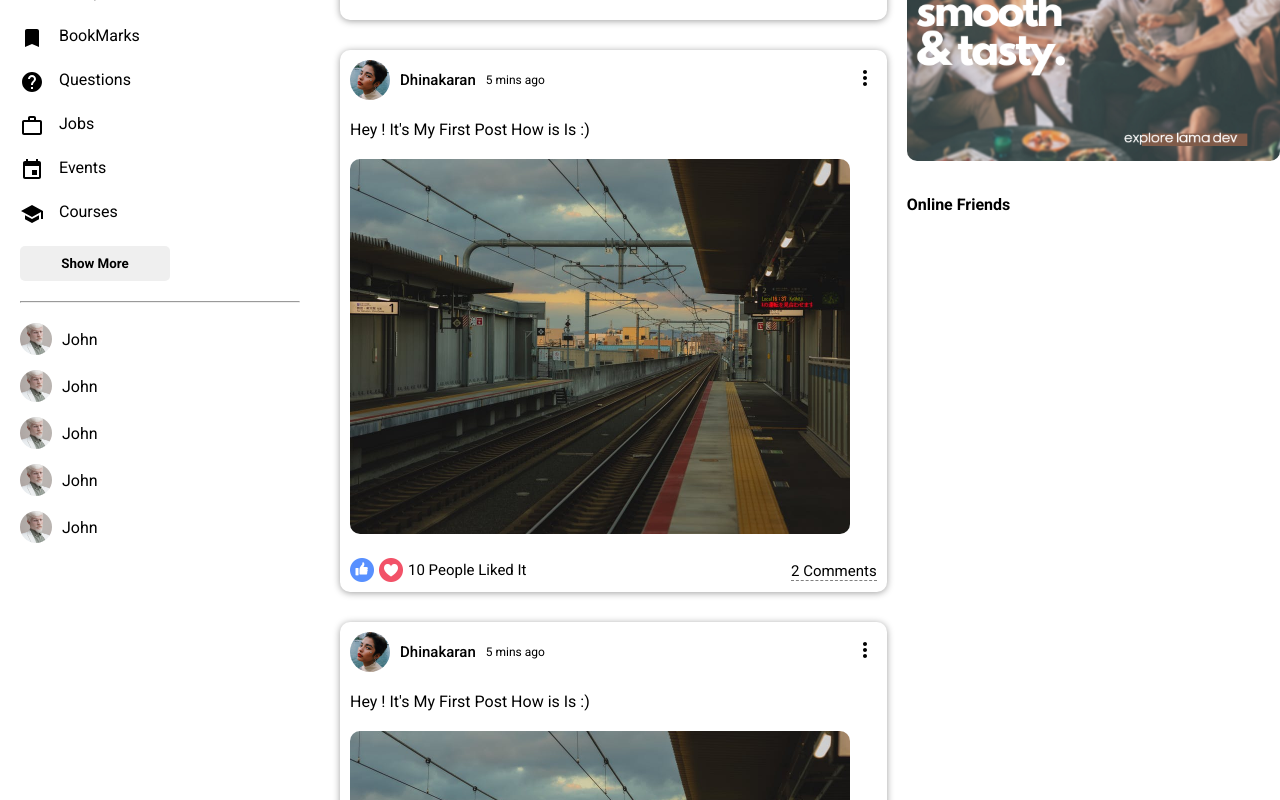
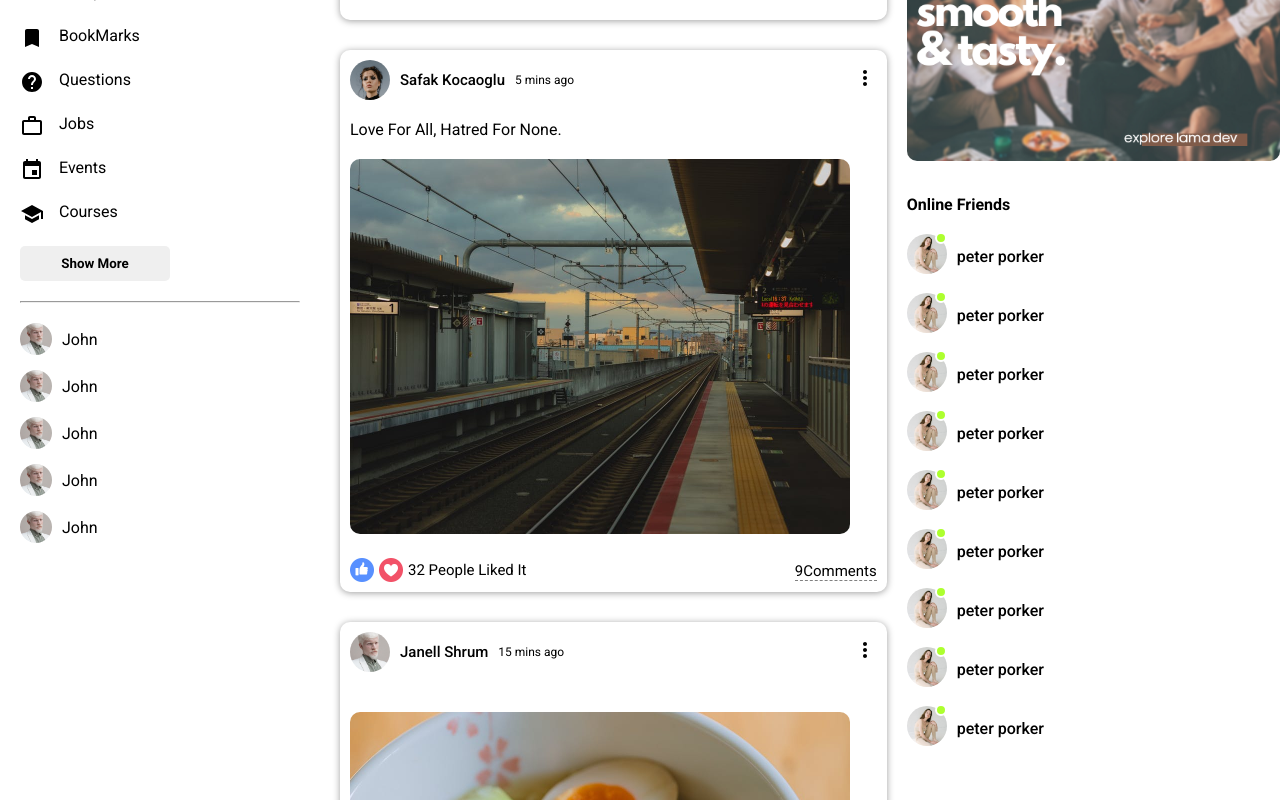
Before and after one commit to DhinakaranS-75/social-media75, a React (Create React App) app in the folder front-end/: page / in a window 1280 px wide. Shown: the part 220-1020 px from the top of the page. Built offline with nearby package versions, Linux system fonts and the light colour scheme.

Commit message:
right bar code

```diff
--- a/front-end/src/components/feed/Feed.jsx
+++ b/front-end/src/components/feed/Feed.jsx
@@ -2,20 +2,16 @@
 import "./feed.css";
 import Share from "../share/Share";
 import Post from "../post/Post";
+import { Posts } from "../../dummyData";
 
 export default function Feed() {
   return (
     <div className="feed">
       <div className="feedWarpper">
         <Share />
-        <Post />
-        <Post />
-        <Post />
-        <Post />
-        <Post />
-        <Post />
-        <Post />
-        <Post />
+        {Posts.map((p) => (
+          <Post key={p.id} post={p} />
+        ))}
       </div>
     </div>
   );
--- a/front-end/src/components/leftbar/leftbar.css
+++ b/front-end/src/components/leftbar/leftbar.css
@@ -2,6 +2,7 @@
   flex: 3;
   height: calc(100vh - 50px);
   overflow-y: scroll;
+  position: sticky;
 }
 
 ::-webkit-scrollbar {
--- a/front-end/src/components/post/Post.jsx
+++ b/front-end/src/components/post/Post.jsx
@@ -1,8 +1,9 @@
 import React from "react";
 import "./post.css";
 import MoreVertIcon from "@mui/icons-material/MoreVert";
+import { Users } from "../../dummyData";
 
-export default function Post() {
+export default function Post({ post }) {
   return (
     <div className="post">
       <div className="postWarapper">
@@ -10,11 +11,13 @@
           <div className="postTopLeft">
             <img
               className="postProfileImg"
-              src="/assets/person/4.jpeg"
+              src={Users.filter((u) => u.id === post.userId)[0].profilePicture}
               alt=""
             />
-            <span className="postUserame">Dhinakaran</span>
-            <span className="postData">5 mins ago</span>
+            <span className="postUserame">
+              {Users.filter((u) => u.id === post.userId)[0].username}
+            </span>
+            <span className="postData">{post.date}</span>
           </div>
           <div className="postTopRight">
             <MoreVertIcon />
@@ -22,18 +25,18 @@
         </div>
         <div className="postCenter">
           <span className="postText">
-            Hey ! It's My First Post How is Is :)
-            <img className="postImg" src="/assets/post/1.jpeg" alt="" />
+            {post?.desc}
+            <img className="postImg" src={post.photo} alt="" />
           </span>
         </div>
         <div className="postBottom">
           <div className="postBottomLeft">
             <img className="likeIcon" src="/assets/like.png" alt="" />
             <img className="likeIcon" src="/assets/heart.png" alt="" />
-            <span className="postLikeCouter">10 People Liked It</span>
+            <span className="postLikeCouter">{post.like} People Liked It</span>
           </div>
           <div className="postBottomRight">
-            <span className="postCommentText">2 Comments</span>
+            <span className="postCommentText">{post.comment}Comments</span>
           </div>
         </div>
       </div>
--- a/front-end/src/components/rightbar/Rightbar.jsx
+++ b/front-end/src/components/rightbar/Rightbar.jsx
@@ -13,6 +13,107 @@
         </div>
         <img className="rightbarAd" src="assets/ad.png" alt="" />
         <h4 className="rightbarTitle">Online Friends</h4>
+        <ul className="rightbarFriendList">
+          <li className="rightbarFriend">
+            <div className="rightbarProfileImgContainer">
+              <img
+                src="/assets/person/5.jpeg"
+                alt=""
+                className="rightbarProfileImg"
+              />
+              <span className="rightbarOnline"></span>
+            </div>
+            <span className="rightbarUsername">peter porker</span>
+          </li>
+          <li className="rightbarFriend">
+            <div className="rightbarProfileImgContainer">
+              <img
+                src="/assets/person/5.jpeg"
+                alt=""
+                className="rightbarProfileImg"
+              />
+              <span className="rightbarOnline"></span>
+            </div>
+            <span className="rightbarUsername">peter porker</span>
+          </li>
+          <li className="rightbarFriend">
+            <div className="rightbarProfileImgContainer">
+              <img
+                src="/assets/person/5.jpeg"
+                alt=""
+                className="rightbarProfileImg"
+              />
+              <span className="rightbarOnline"></span>
+            </div>
+            <span className="rightbarUsername">peter porker</span>
+          </li>
+          <li className="rightbarFriend">
+            <div className="rightbarProfileImgContainer">
+              <img
+                src="/assets/person/5.jpeg"
+                alt=""
+                className="rightbarProfileImg"
+              />
+              <span className="rightbarOnline"></span>
+            </div>
+            <span className="rightbarUsername">peter porker</span>
+          </li>
+          <li className="rightbarFriend">
+            <div className="rightbarProfileImgContainer">
+              <img
+                src="/assets/person/5.jpeg"
+                alt=""
+                className="rightbarProfileImg"
+              />
+              <span className="rightbarOnline"></span>
+            </div>
+            <span className="rightbarUsername">peter porker</span>
+          </li>
+          <li className="rightbarFriend">
+            <div className="rightbarProfileImgContainer">
+              <img
+                src="/assets/person/5.jpeg"
+                alt=""
+                className="rightbarProfileImg"
+              />
+              <span className="rightbarOnline"></span>
+            </div>
+            <span className="rightbarUsername">peter porker</span>
+          </li>
+          <li className="rightbarFriend">
+            <div className="rightbarProfileImgContainer">
+              <img
+                src="/assets/person/5.jpeg"
+                alt=""
+                className="rightbarProfileImg"
+              />
+              <span className="rightbarOnline"></span>
+            </div>
+            <span className="rightbarUsername">peter porker</span>
+          </li>
+          <li className="rightbarFriend">
+            <div className="rightbarProfileImgContainer">
+              <img
+                src="/assets/person/5.jpeg"
+                alt=""
+                className="rightbarProfileImg"
+              />
+              <span className="rightbarOnline"></span>
+            </div>
+            <span className="rightbarUsername">peter porker</span>
+          </li>
+          <li className="rightbarFriend">
+            <div className="rightbarProfileImgContainer">
+              <img
+                src="/assets/person/5.jpeg"
+                alt=""
+                className="rightbarProfileImg"
+              />
+              <span className="rightbarOnline"></span>
+            </div>
+            <span className="rightbarUsername">peter porker</span>
+          </li>
+        </ul>
       </div>
     </div>
   );
--- a/front-end/src/components/rightbar/rightbar.css
+++ b/front-end/src/components/rightbar/rightbar.css
@@ -28,6 +28,10 @@
   margin: 30px 0;
 }
 
+.rightbarTitle {
+  margin-bottom: 20px;
+}
+
 .rightbarProfileImgContainer {
   margin-right: 10px;
   position: relative;
@@ -47,3 +51,43 @@
   border-color: green;
   position: absolute;
 }
+
+.rightbarFriendList {
+  padding: 0;
+  margin: 0;
+  list-style: none;
+}
+
+.rightbarFriend {
+  display: flex;
+  align-items: center;
+  margin-bottom: 15px;
+}
+
+.rightbarProfileImgContainer {
+  margin-right: 10px;
+  position: relative;
+  cursor: pointer;
+}
+
+.rightbarProfileImg {
+  width: 40px;
+  height: 40px;
+  border-radius: 50%;
+  object-fit: cover;
+}
+
+.rightbarOnline {
+  width: 12px;
+  height: 12px;
+  border-radius: 50%;
+  background-color: greenyellow;
+  position: absolute;
+  top: -2px;
+  right: 0;
+  border: 2px solid white;
+}
+
+.rightbarUsername {
+  font-weight: 500;
+}
--- /dev/null
+++ b/front-end/src/dummyData.js
@@ -0,0 +1,139 @@
+export const Users = [
+  {
+    id: 1,
+    profilePicture: "assets/person/1.jpeg",
+    username: "Safak Kocaoglu",
+  },
+  {
+    id: 2,
+    profilePicture: "assets/person/2.jpeg",
+    username: "Janell Shrum",
+  },
+  {
+    id: 3,
+    profilePicture: "assets/person/3.jpeg",
+    username: "Alex Durden",
+  },
+  {
+    id: 4,
+    profilePicture: "assets/person/4.jpeg",
+    username: "Dora Hawks",
+  },
+  {
+    id: 5,
+    profilePicture: "assets/person/5.jpeg",
+    username: "Thomas Holden",
+  },
+  {
+    id: 6,
+    profilePicture: "assets/person/6.jpeg",
+    username: "Shirley Beauchamp",
+  },
+  {
+    id: 7,
+    profilePicture: "assets/person/7.jpeg",
+    username: "Travis Bennett",
+  },
+  {
+    id: 8,
+    profilePicture: "assets/person/8.jpeg",
+    username: "Kristen Thomas",
+  },
+  {
+    id: 9,
+    profilePicture: "assets/person/9.jpeg",
+    username: "Gary Duty",
+  },
+  {
+    id: 10,
+    profilePicture: "assets/person/10.jpeg",
+    username: "Safak Kocaoglu",
+  },
+];
+
+export const Posts = [
+  {
+    id: 1,
+    desc: "Love For All, Hatred For None.",
+    photo: "assets/post/1.jpeg",
+    date: "5 mins ago",
+    userId: 1,
+    like: 32,
+    comment: 9,
+  },
+  {
+    id: 2,
+    photo: "assets/post/2.jpeg",
+    date: "15 mins ago",
+    userId: 2,
+    like: 2,
+    comment: 1,
+  },
+  {
+    id: 3,
+    desc: "Every moment is a fresh beginning.",
+    photo: "assets/post/3.jpeg",
+    date: "1 hour ago",
+    userId: 3,
+    like: 61,
+    comment: 2,
+  },
+  {
+    id: 4,
+    photo: "assets/post/4.jpeg",
+    date: "4 hours ago",
+    userId: 4,
+    like: 7,
+    comment: 3,
+  },
+  {
+    id: 5,
+    photo: "assets/post/5.jpeg",
+    date: "5 hours ago",
+    userId: 5,
+    like: 23,
+    comment: 5,
+  },
+  {
+    id: 6,
+    photo: "assets/post/6.jpeg",
+    date: "1 day ago",
+    userId: 6,
+    like: 44,
+    comment: 6,
+  },
+  {
+    id: 7,
+    desc: "Never regret anything that made you smile.",
+    photo: "assets/post/7.jpeg",
+    date: "2 days ago",
+    userId: 7,
+    like: 52,
+    comment: 3,
+  },
+  {
+    id: 8,
+    photo: "assets/post/8.jpeg",
+    date: "3 days ago",
+    userId: 8,
+    like: 15,
+    comment: 1,
+  },
+  {
+    id: 9,
+    desc: "Change the world by being yourself.",
+    photo: "assets/post/9.jpeg",
+    date: "5 days ago",
+    userId: 9,
+    like: 11,
+    comment: 2,
+  },
+  {
+    id: 10,
+    photo: "assets/post/10.jpeg",
+    date: "1 week ago",
+    userId: 10,
+    like: 104,
+    comment: 12,
+  },
+];
```
